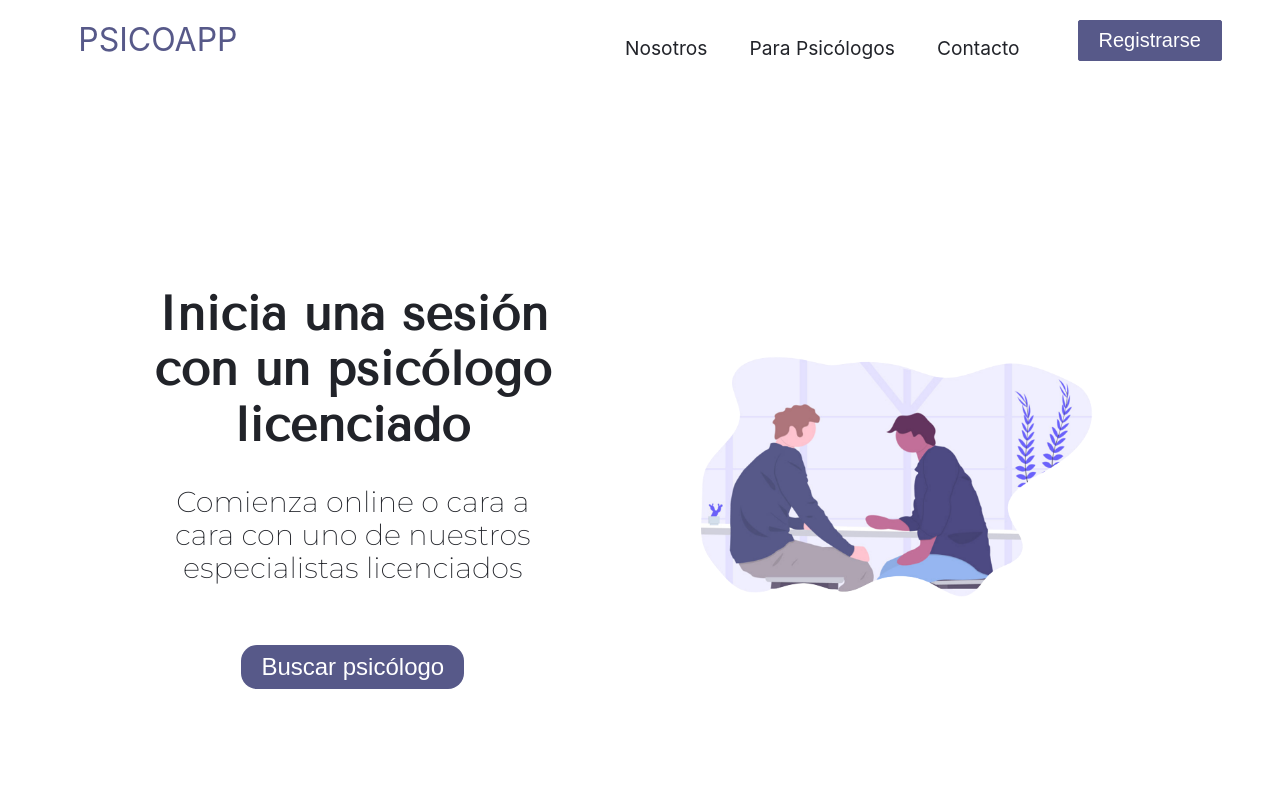
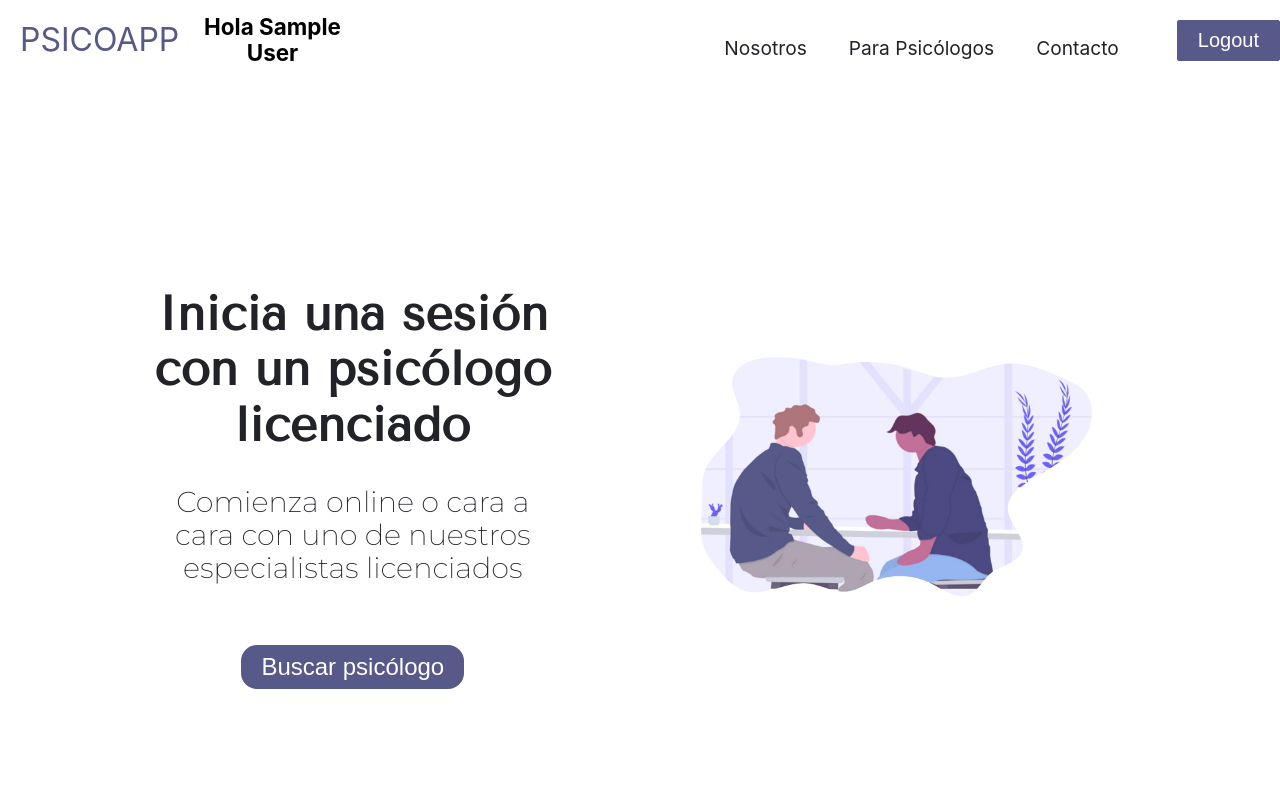
Before and after one commit to tomasld13/PF-psicoApp, a React (Create React App) app in the folder client/: page / in a window 1280 px wide. Shown: the top 800 px of the page. Built offline with nearby package versions, Linux system fonts and the light colour scheme; no server answers; sample sign-in values are in the browser's storage.

Commit message:
Login terminado

```diff
--- a/client/src/App.js
+++ b/client/src/App.js
@@ -15,14 +15,16 @@ function App() {
 
   return (
     <div className="App">
-      <Routes>
         {
           (status === 'authenticated')
-          ? <Route path="/*" element={<PsicoApp/>}/>
-          : <Route path='/auth/*' element={<AuthRoutes/>} />
+          ? <Routes>
+            <Route path="/*" element={<PsicoApp/>}/>
+          </Routes>
+          : <Routes>
+              <Route path="/*" element={<PsicoApp/>}/>
+              <Route path='/auth/*' element={<AuthRoutes/>} />
+            </Routes>
         }
-        <Route path='/*' element={ <Navigate to='/auth/login'/>}/>
-      </Routes>
     </div>
   );
 }
--- a/client/src/Components/AuthRoutes/AuthRoutes.jsx
+++ b/client/src/Components/AuthRoutes/AuthRoutes.jsx
@@ -6,8 +6,8 @@ export default function AuthRoutes() {
     return (
         <>
             <Routes>
-                <Route path='/auth/login' element={<Login/>} />
-                <Route path='/auth/register' element={<Register />} />
+                <Route path='/login' element={<Login/>} />
+                <Route path='/register' element={<Register />} />
             </Routes>
         </>
     );
--- a/client/src/Components/Login/Login.jsx
+++ b/client/src/Components/Login/Login.jsx
@@ -44,6 +44,11 @@ export default function Login() {
                 <Link to='/auth/register'>
                     Crear una cuenta
                 </Link>
+                <div>
+                    <Link to='/'>
+                        Home
+                    </Link>
+                </div>
             </form>
         </>
     );
--- a/client/src/Components/Nav/Nav.jsx
+++ b/client/src/Components/Nav/Nav.jsx
@@ -1,14 +1,23 @@
 import React, { useState } from 'react';
+import { useDispatch, useSelector } from 'react-redux';
 import { Button } from '../Button/Button';
-import { Link } from 'react-router-dom';
+import { Link, Route } from 'react-router-dom';
 import './Nav.css';
+import { startLogout } from '../../slice/auth/thunks';
 
 function Nav() {
   const [click, setClick] = useState(false);
   const [button, setButton] = useState(true);
 
+  const {displayName, status} = useSelector(state => state.auth);
   const handleClick = () => setClick(!click);
   const closeMobileMenu = () => setClick(false);
+
+  const dispatch = useDispatch();
+
+  const onLogout = () => {
+    dispatch(startLogout());
+  }
 
   const showButton = () => {
     if (window.innerWidth <= 960) {
@@ -27,6 +36,9 @@ function Nav() {
           <Link to='/' className='navbar-logo' onClick={closeMobileMenu}>
             PSICOAPP
           </Link>
+          {
+            status === 'authenticated' ? <h3>Hola {displayName}</h3> : null
+          }
           <div className='menu-icon' onClick={handleClick}>
             <i className={click ? 'fas fa-times' : 'fas fa-bars'} />
           </div>
@@ -57,7 +69,7 @@ function Nav() {
 
             <li>
               <Link
-                to='/'
+                to='/auth/login'
                 className='nav-links-mobile'
                 onClick={closeMobileMenu}
               >
@@ -65,7 +77,14 @@ function Nav() {
               </Link>
             </li>
           </ul>
-          {button && <Button buttonStyle='btn--outline'>Registrarse</Button>}
+          {
+            status === 'authenticated'
+            ? button && <Button buttonStyle='btn--outline' onClick={onLogout}>Logout</Button>
+            : button && <Link to='/auth/login'>
+              {/* <Button buttonStyle='btn--outline'>Login</Button> */}
+              <button>Login</button>
+            </Link>
+          }
         </div>
       </nav>
     </>
--- a/client/src/Components/PsicoApp/PsicoApp.jsx
+++ b/client/src/Components/PsicoApp/PsicoApp.jsx
@@ -1,4 +1,4 @@
-import { Route, Routes } from "react-router-dom";
+import { Navigate, Route, Routes } from "react-router-dom";
 import Footer from "../Footer/Footer";
 import { Home } from "../Home/Home";
 import Nav from "../Nav/Nav";
@@ -11,6 +11,7 @@ export default function PsicoApp() {
             <Routes>
                 <Route path="/" element={<Home/>}/>
                 <Route path='/psico' element={<Psychologists/>} />
+                <Route path="/*" element={ <Navigate to="/" /> } />
             </Routes>
             <Footer/>
         </>
--- a/client/src/slice/auth/authSlice.js
+++ b/client/src/slice/auth/authSlice.js
@@ -25,7 +25,7 @@ export const authSlice = createSlice({
             state.email = null;
             state.displayName = null;
             state.photoURL = null;
-            state.errorMessage = payload.errorMessage;
+            state.errorMessage = payload?.errorMessage;
         },
         checkingCredentials: (state) => {
             state.status = 'checking';
--- a/client/src/slice/auth/thunks.js
+++ b/client/src/slice/auth/thunks.js
@@ -1,4 +1,4 @@
-import { signInWithGoogle, registerUserWithEmailPassword, loginWithEmailPassword } from '../../firebase/providers.js';
+import { signInWithGoogle, registerUserWithEmailPassword, loginWithEmailPassword, logoutFirebase } from '../../firebase/providers.js';
 import { checkingCredentials, logout, login } from './authSlice.js';
 
 export const checkingAuthentication = (email, password) => {
@@ -47,3 +47,12 @@ export const startLoginWithEmailPassword = (email, password) => {
         dispatch( login({email, uid, displayName, photoURL}));
     }
 }
+
+export const startLogout = () => {
+    return async (dispatch) => {
+
+        await logoutFirebase();
+
+        dispatch(logout());
+    }
+}
```
